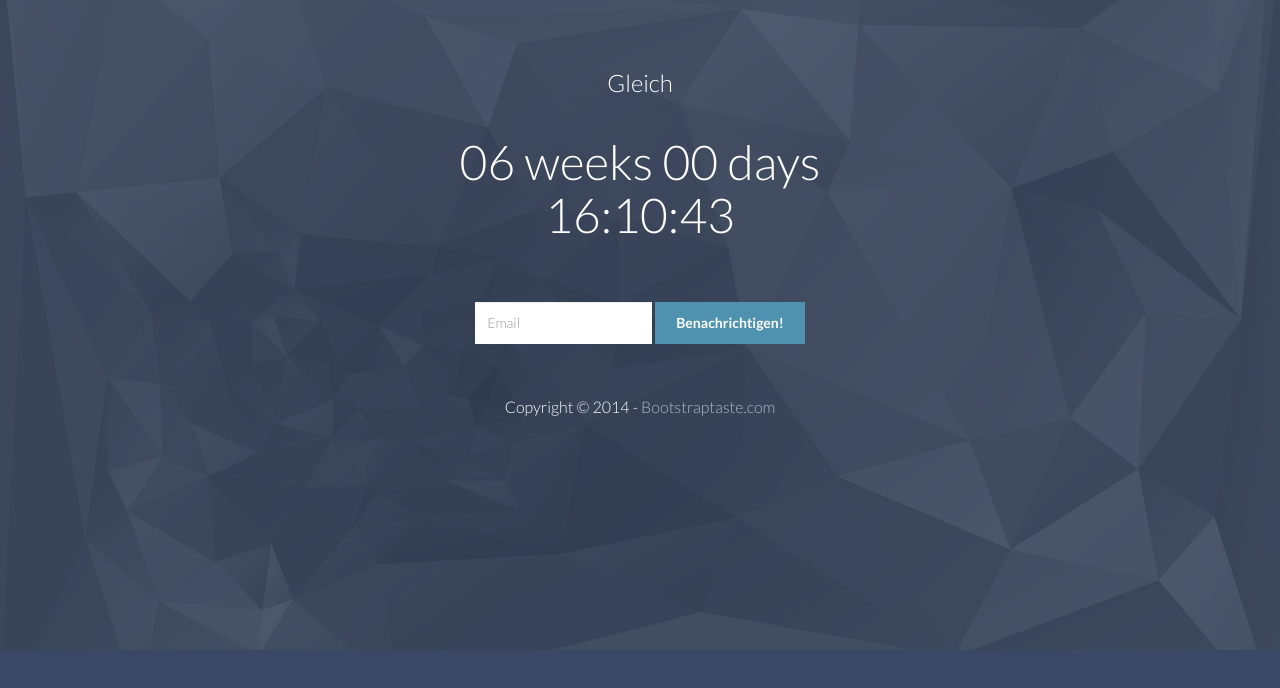
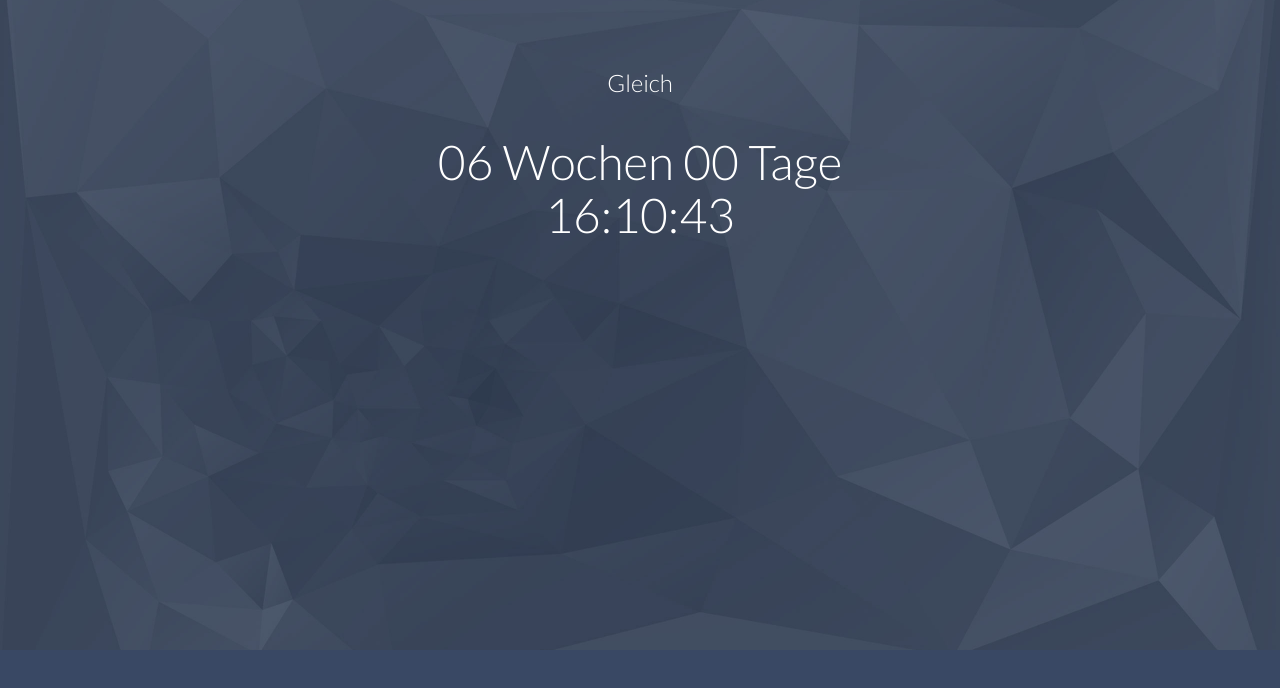
Before and after one commit to ddsultan/ddsultan.github.io, a plain HTML site: page index.html in a window 1280 px wide. Drawn offline with nearby package versions, Linux system fonts and the light colour scheme.

Commit message:
Coming soon tpl added(reviewed1)

```diff
--- a/index.html
+++ b/index.html
@@ -33,34 +33,34 @@
                         <!--					<h1>WeBuild</h1>-->
                         <h2 class="subtitle">Gleich</h2>
                         <div id="countdown"></div>
-					<form class="form-inline signup" role="form">
+                        <!--<form class="form-inline signup" role="form">
                           <div class="form-group">
                             <input type="email" class="form-control" id="exampleInputEmail1" placeholder="Email">
                           </div>
                           <button type="submit" class="btn btn-theme">Benachrichtigen!</button>
                         </form>
-
+                        -->
                     </div>
 
                 </div>
+                <!--
                 <div class="row">
                         <div class="col-lg-6 col-lg-offset-3">
                                         <p class="copyright">Copyright &copy; 2014 - <a href="http://bootstraptaste.com">Bootstraptaste.com</a></p>
-                        <!--
                     All links in the footer should remain intact.
                     Licenseing information is available at: http://bootstraptaste.com/license/
                     You can buy this theme without footer links online at: http://bootstraptaste.com/buy/?theme=WeBuild
-                        -->
                         </div>
                 </div>
+                -->
             </div>
         </div>
         <script src="https://code.jquery.com/jquery-1.10.2.min.js"></script>
         <script src="assets/js/bootstrap.min.js"></script>
         <script src="assets/js/jquery.countdown.min.js"></script>
         <script type="text/javascript">
-  $('#countdown').countdown('2016/02/01', function(event) {
-    $(this).html(event.strftime('%w weeks %d days <br /> %H:%M:%S'));
+            $('#countdown').countdown('2016/02/01', function (event) {
+                $(this).html(event.strftime('%w Wochen %d Tage <br /> %H:%M:%S'));
             });
         </script>
     </body>
```
Lines whose indentation alone changed are shown as unchanged.
